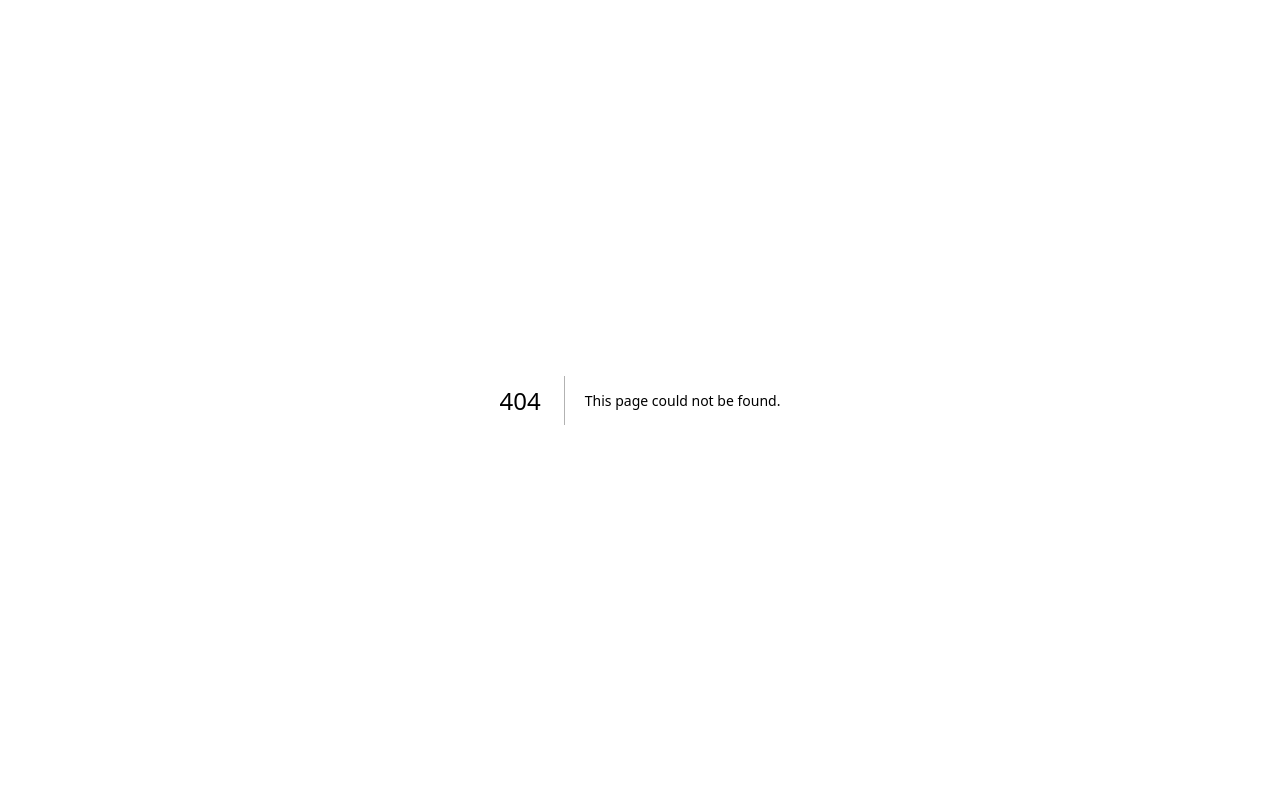
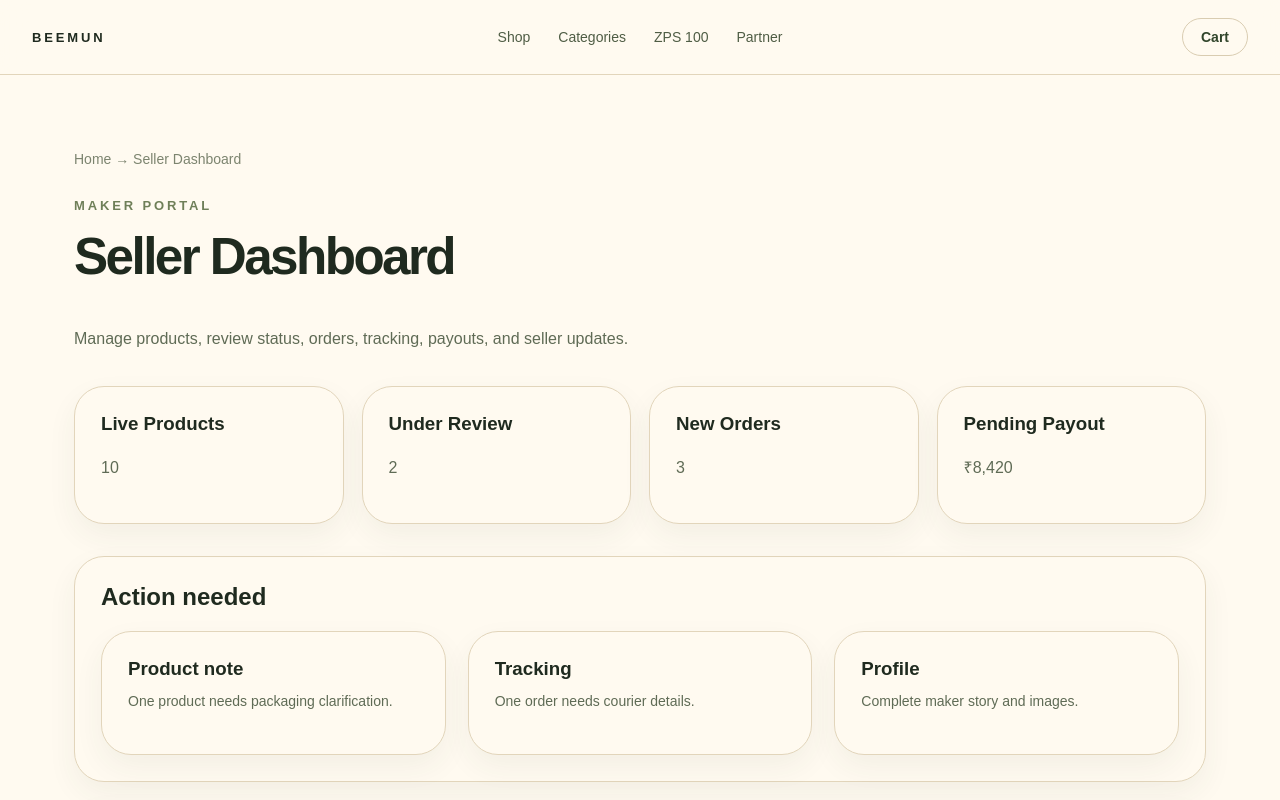
Before and after one commit to reveritnow/beemun-frontend, a Next.js app: page /seller/dashboard in a window 1280 px wide. Before the commit this address had no page. Shown: the top 800 px of the page. Built offline with nearby package versions, Linux system fonts and the light colour scheme.

Commit message:
Add real seller dashboard route

```diff
--- /dev/null
+++ b/src/app/seller/dashboard/page.tsx
@@ -0,0 +1,5 @@
+import SellerDashboardView from '@/components/pages/SellerDashboardView'
+
+export default function SellerDashboardPage() {
+  return <SellerDashboardView />
+}
```
